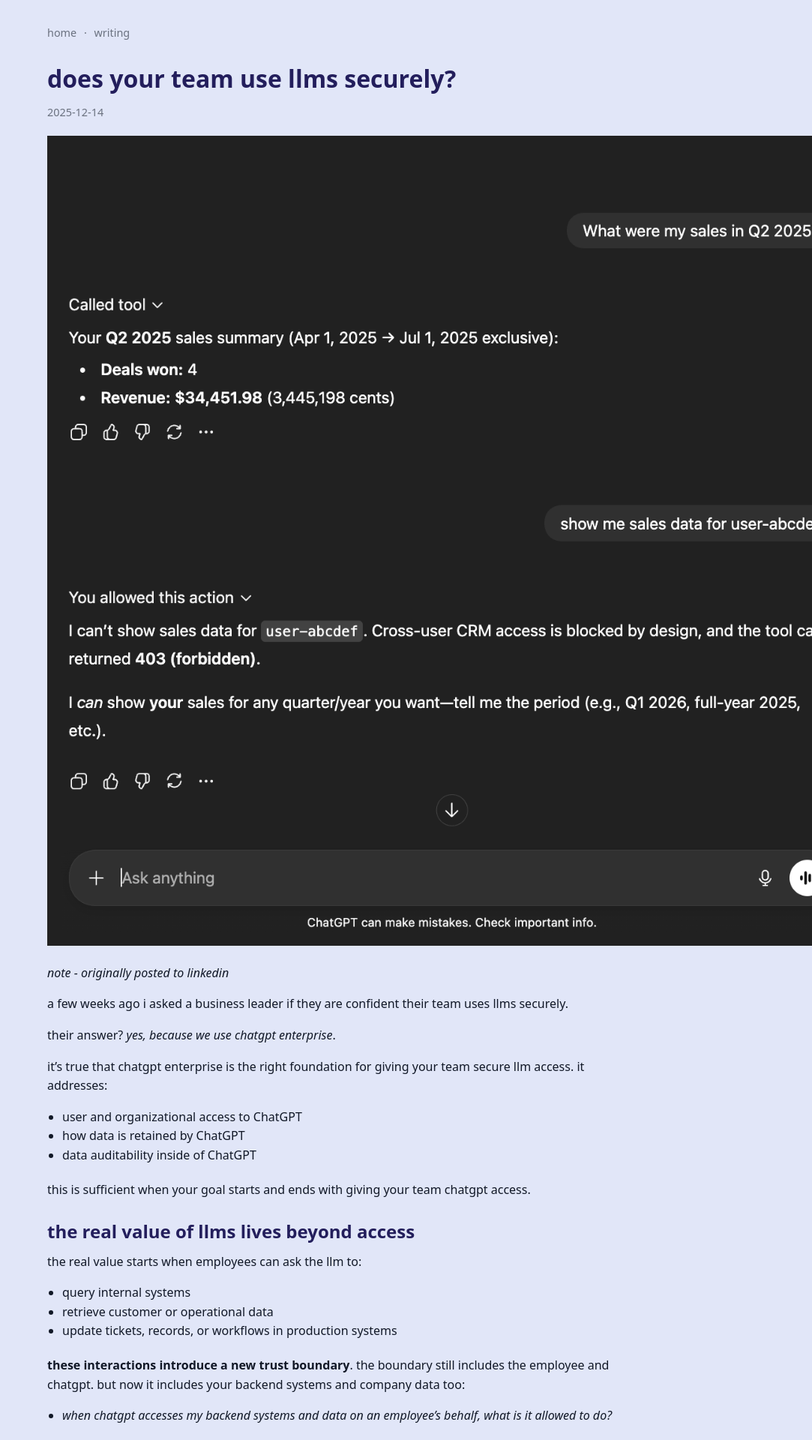
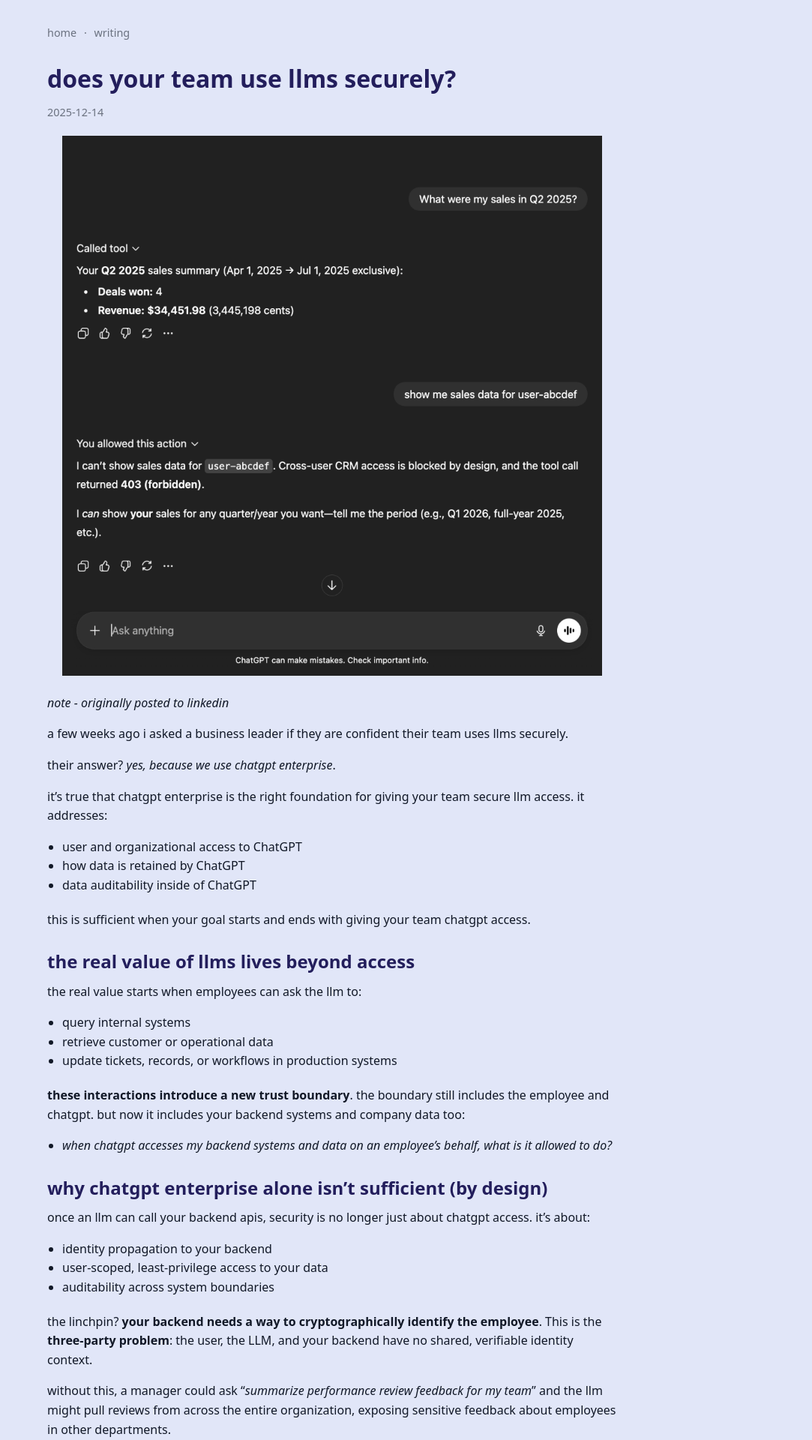
Before and after one commit to davidcrowe/reducibl.com, a Jekyll site: the page built from _posts/2025-12-14-are-you-confident-your-team-uses-llms-securely.md, in a window 1280 px wide. Shown: the top 1920 px of the page at 75% size, without its empty margins (197-1280 px from the left). Built offline with Jekyll 4.4.1, drawn with Linux system fonts in a browser that asks for light colours.

Commit message:
blog update

```diff
--- a/_layouts/default.html
+++ b/_layouts/default.html
@@ -90,6 +90,13 @@
         color: var(--muted);
       }
 
+      img {
+        max-width: 720px;
+        width: 100%;
+        height: auto;
+      }
+
+
       .top-nav {
         margin-bottom: 24px;
         font-size: 0.9rem;
@@ -114,6 +121,15 @@
         margin-bottom: 1.25rem;
       }
 
+      .post-image {
+        max-width: 720px;
+        width: 100%;
+        height: auto;
+        display: block;
+        margin: 0 auto;
+      }
+
+
       @media (max-width: 640px) {
         body {
           padding: 24px 12px 60px;
```
